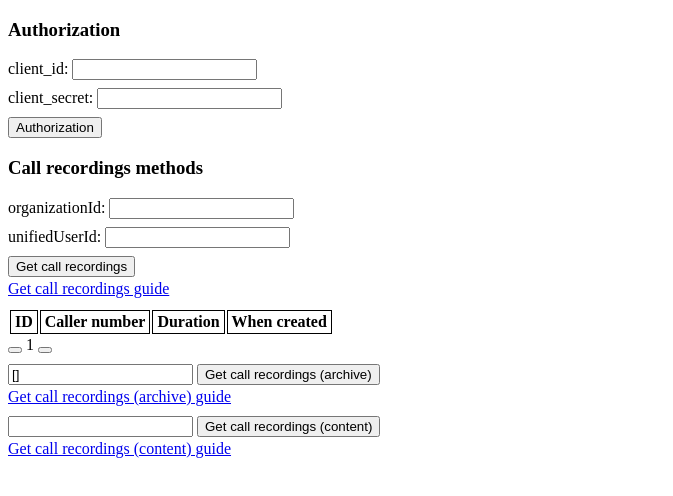
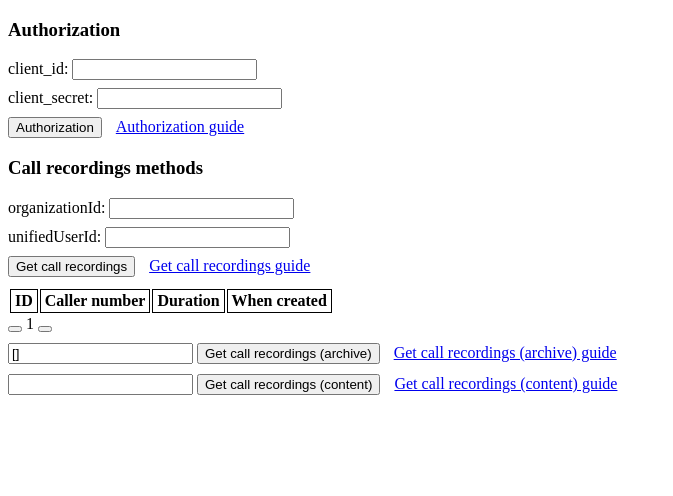
Before and after one commit to fbashilov/EXT-api, a plain HTML site: page s2s.html in a window 1280 px wide. Shown: the whole page, without its empty margins (0-673 px from the left). Drawn offline with Linux system fonts and the light colour scheme.

Commit message:
fix styles

```diff
--- a/s2s.css
+++ b/s2s.css
@@ -33,6 +33,7 @@ section{
     font-size: 0.7em;
 }
 
-.link-to-guide{
-    margin-left: 10px;
+.link-to-guide {
+    margin-left: 10px !important;
+    display: inline !important;
 }
--- a/s2s.html
+++ b/s2s.html
@@ -15,6 +15,7 @@
                 <label>client_secret: </label><input type="text" id="client-secret" value="" />
             </div>
             <button id="authorization"> Authorization </button>
+            <a class="link-to-guide" href="https://developer.intermedia.com/api/spec/calling/index.html#dev-guide-auth-guide">Authorization guide</a>
 
             <pre id='access-token-out'></pre>
         </section>
```
